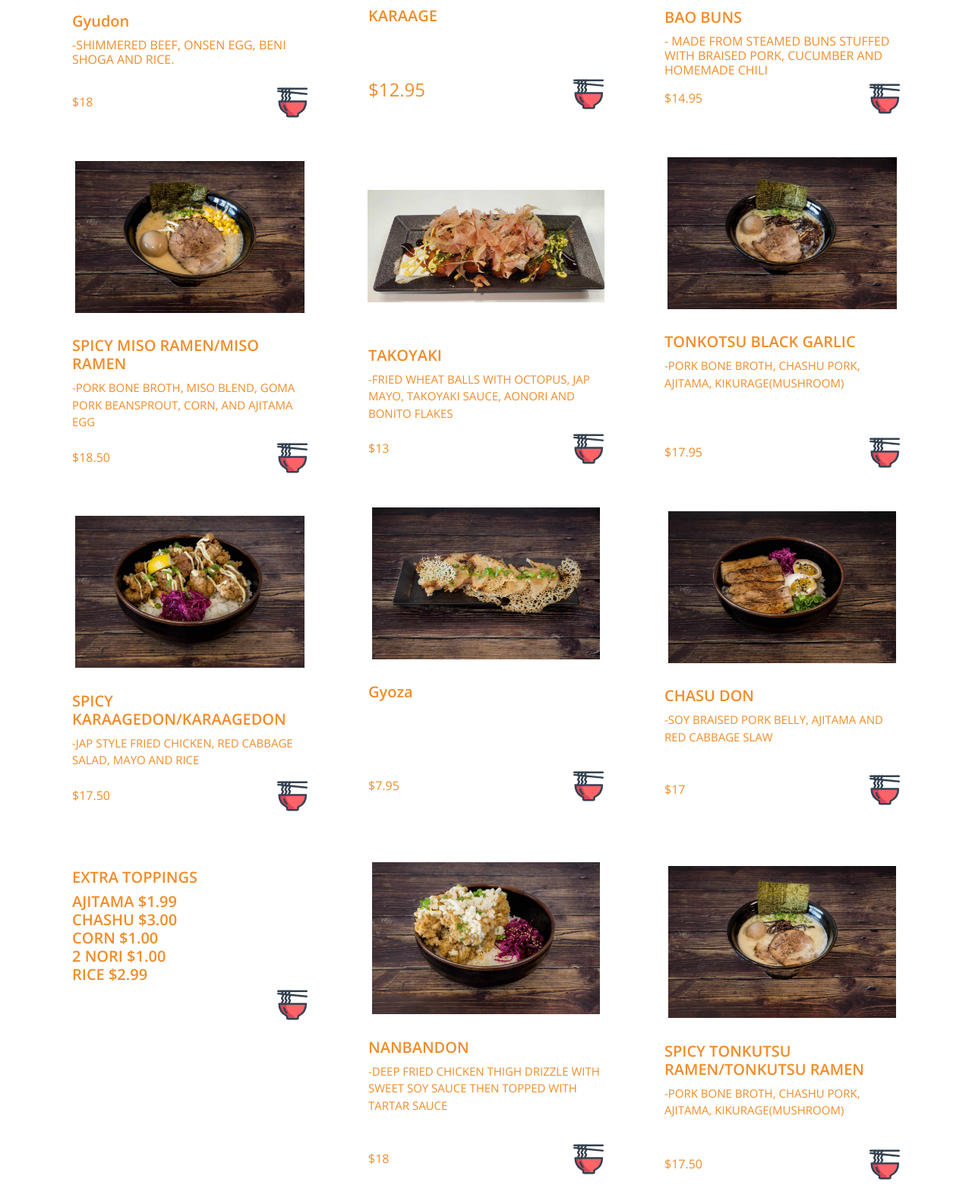
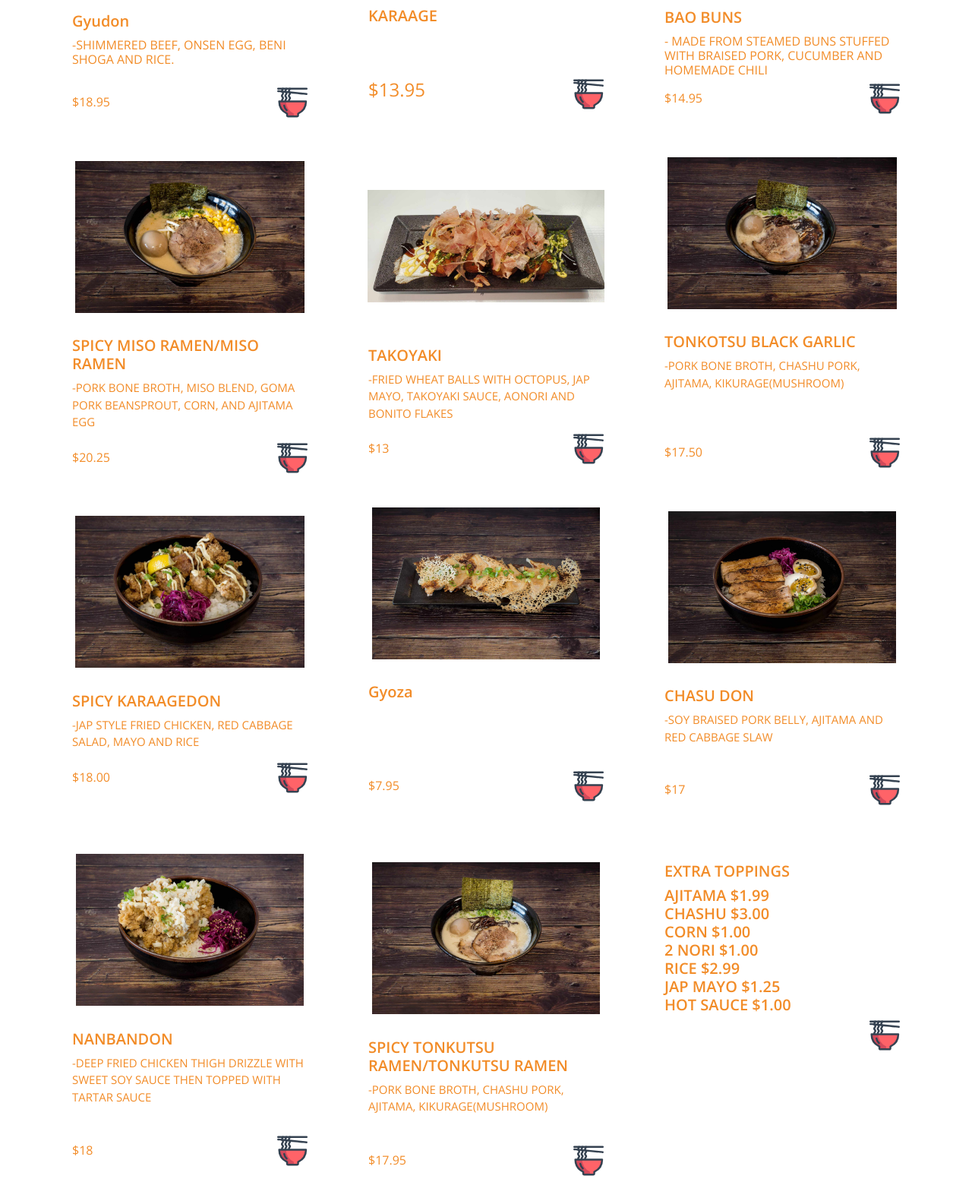
Before and after one commit to liam34/shiawase, a plain HTML site: page menu.html in a window 1280 px wide. Shown: the part 1160-2741 px from the top of the page at 76% size. Drawn offline with nearby package versions, Linux system fonts and the light colour scheme; some packages are replaced by stand-ins of ours.

Commit message:
update website

```diff
--- a/menu.html
+++ b/menu.html
@@ -195,7 +195,7 @@
                   </p>
                   <div class="options">
                     <h4>
-                      $13.95
+                      $14.95
                     </h4>
                     <a href="">
                       <svg viewBox="0 -0.47 44.16 44.16" xmlns="http://www.w3.org/2000/svg" fill="#000000"><g id="SVGRepo_bgCarrier" stroke-width="0"></g>
@@ -292,7 +292,7 @@
                   <br>
                   <div class="options">
                     <h4>
-                      $12.95
+                      $13.95
                     </h4>
                     <a href="">
                       <svg viewBox="0 -0.47 44.16 44.16" xmlns="http://www.w3.org/2000/svg" fill="#000000"><g id="SVGRepo_bgCarrier" stroke-width="0"></g>
@@ -391,7 +391,7 @@
                   </h6>
                   <div class="options">
                     <h6>
-                      $18
+                      $18.95
                     </h6>
                     <a href="">
                       <svg viewBox="0 -0.47 44.16 44.16" xmlns="http://www.w3.org/2000/svg" fill="#000000"><g id="SVGRepo_bgCarrier" stroke-width="0"></g>
@@ -441,7 +441,7 @@
                   </p>
                   <div class="options">
                     <h6>
-                      $17.95
+                      $17.50
                     </h6>
                     <a href="">
                       <svg viewBox="0 -0.47 44.16 44.16" xmlns="http://www.w3.org/2000/svg" fill="#000000"><g id="SVGRepo_bgCarrier" stroke-width="0"></g>
@@ -487,7 +487,7 @@
                   </p>
                   <div class="options">
                     <h6>
-                      $18.50
+                      $20.25
                     </h6>
                     <a href="">
                       <svg viewBox="0 -0.47 44.16 44.16" xmlns="http://www.w3.org/2000/svg" fill="#000000"><g id="SVGRepo_bgCarrier" stroke-width="0"></g>
@@ -671,13 +671,13 @@
                 </div>
                 <div class="detail-box">
                   <h5>
-                    Spicy Karaagedon/Karaagedon
+                    Spicy Karaagedon
                   </h5>
                   <p>
                     -Jap Style Fried Chicken, Red Cabbage Salad, Mayo and Rice
                   <div class="options">
                     <h6>
-                      $17.50
+                      $18.00
                     </h6>
                     <a href="">
                       <svg viewBox="0 -0.47 44.16 44.16" xmlns="http://www.w3.org/2000/svg" fill="#000000"><g id="SVGRepo_bgCarrier" stroke-width="0"></g>
@@ -849,7 +849,7 @@
                   <br>
                   <div class="options">
                     <h6>
-                      $17.50
+                      $17.95
                     </h6>
                     <a href="">
                       <svg viewBox="0 -0.47 44.16 44.16" xmlns="http://www.w3.org/2000/svg" fill="#000000"><g id="SVGRepo_bgCarrier" stroke-width="0"></g>
@@ -897,6 +897,8 @@
                     CORN        $1.00<br>
                     2 NORI      $1.00<br>
                     RICE        $2.99<br>
+                    JAP MAYO    $1.25<br>
+                    HOT SAUCE   $1.00<br>
 
                     </h5>
                   <div class="options">
```
Also changed, not shown: index.html (+3 -3 lines), images/SHIAWASE RAMEN (1)_new-0001.jpg (deleted), images/SHIAWASE RAMEN (1)_new-0002.jpg (deleted), images/SHIAWASE RAMEN (1)_new-menu1.jpg (added), images/SHIAWASE RAMEN (1)_new-menu2.jpg (added), images/SHIAWASE RAMEN (1)_new_green_tea_cheesecake.jpg (renamed from images/SHIAWASE RAMEN (1)_new-0003.jpg), images/SHIAWASE RAMEN (2)_new-0001.jpg (deleted), images/SHIAWASE RAMEN (2)_new-0002.jpg (deleted), images/SHIAWASE RAMEN (2)_new-0003.jpg (deleted).
